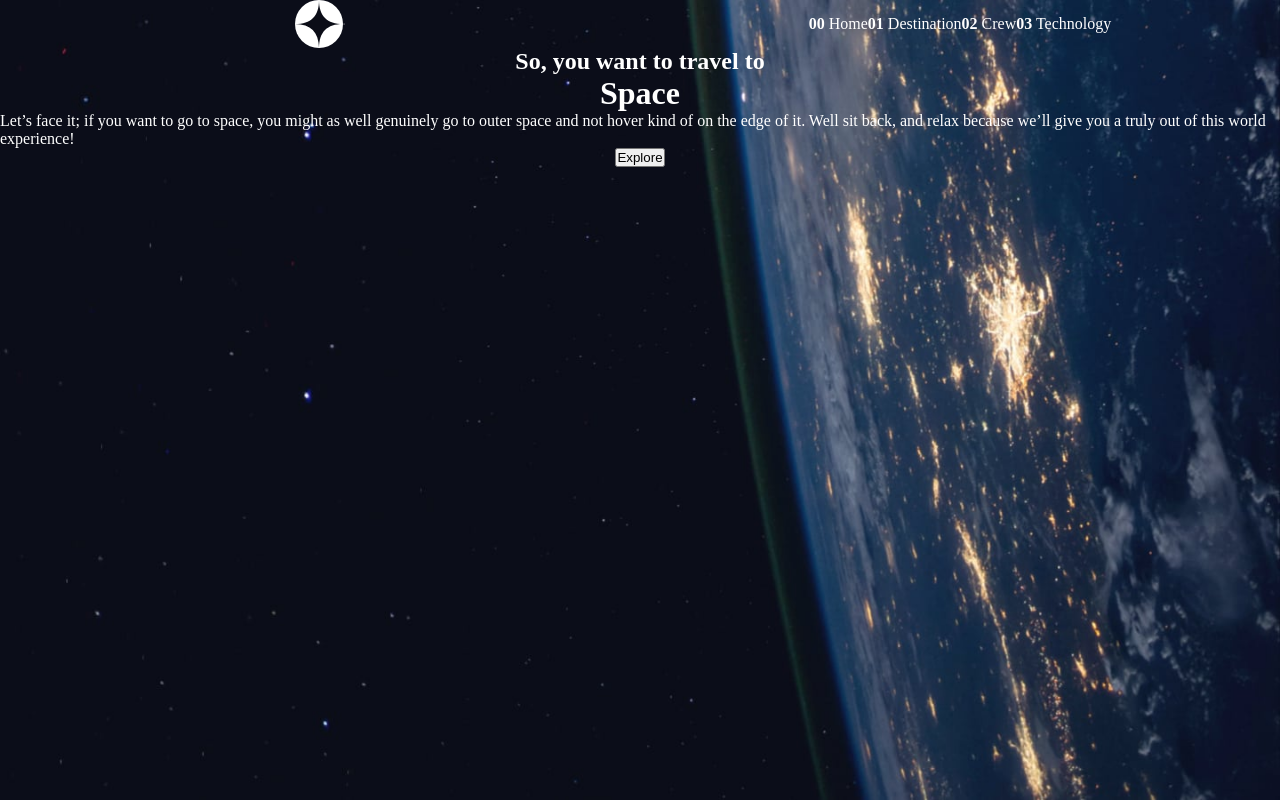
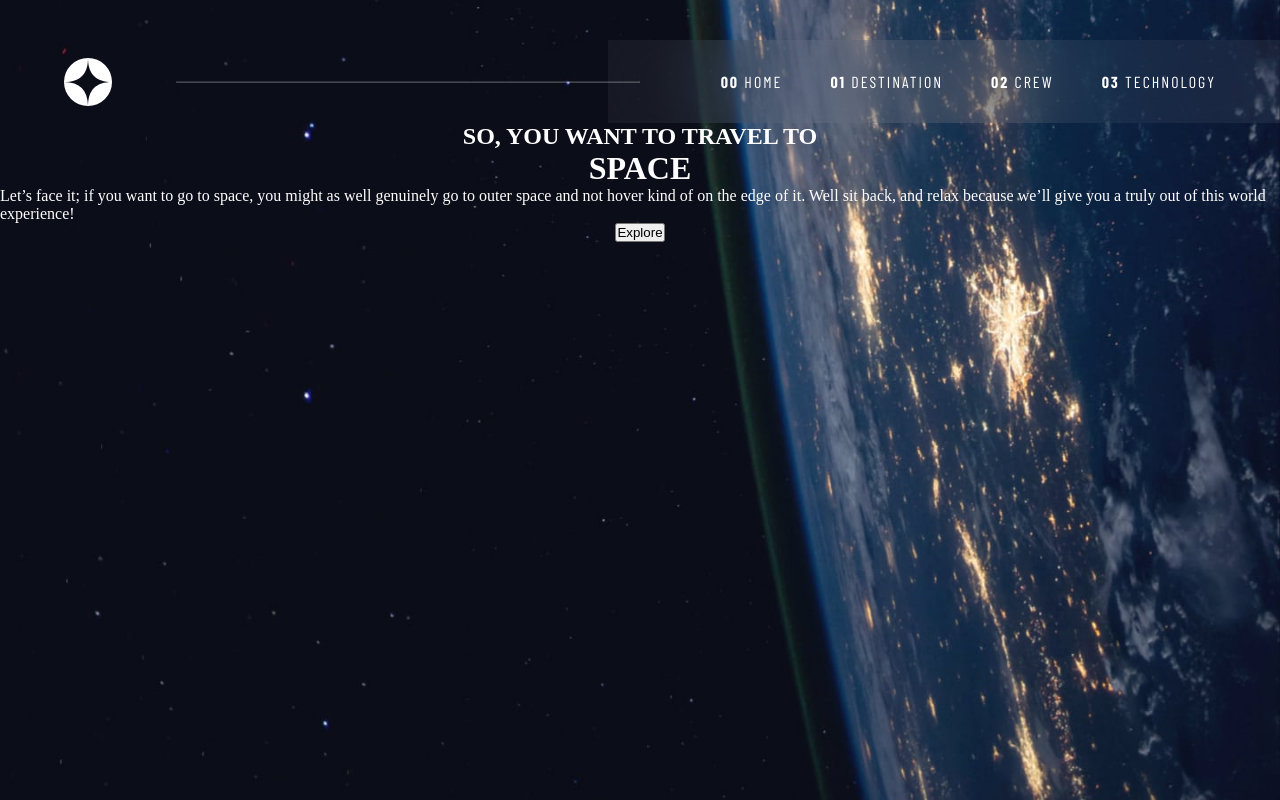
Before and after one commit to jkaps9/space-tourism-website, a plain HTML site: page index.html in a window 1280 px wide. Drawn offline with nearby package versions, Linux system fonts and the light colour scheme; a web font is replaced by a local one.

Commit message:
Style header

```diff
--- a/index.html
+++ b/index.html
@@ -30,7 +30,7 @@
       </div>
 
       <div class="menu-wrapper flex-container">
-        <ul class="flex-container">
+        <ul class="flex-container desktop-textpreset8">
           <li>
             <a href="/"><strong>00</strong> Home</a>
           </li>
--- a/styles.css
+++ b/styles.css
@@ -12,40 +12,40 @@
     --color-white: #ffffff;
     --color-blue300: #d0d6f9;
     --color-blue900: #0b0d17;
-    --spacing-100: 8;
-    --spacing-200: 16;
-    --spacing-300: 24;
-    --spacing-400: 32;
-    --spacing-500: 40;
-    --spacing-600: 48;
-    --spacing-800: 64;
-    --spacing-1000: 80;
-    --spacing-1200: 96;
-    --spacing-1600: 128;
-    --spacing-50: 4;
-    --spacing-25: 2;
-    --spacing-150: 12;
-    --fontsize-desktop-textpreset1: 144;
-    --fontsize-desktop-textpreset2: 96;
-    --fontsize-desktop-textpreset3: 56;
-    --fontsize-desktop-textpreset4: 32;
-    --fontsize-desktop-textpreset5: 28;
-    --fontsize-desktop-textpreset6: 28;
-    --fontsize-desktop-textpreset7: 14;
-    --fontsize-desktop-textpreset8: 16;
-    --fontsize-desktop-textpreset9: 18;
-    --fontsize-tablet-textpreset2: 80;
-    --fontsize-tablet-textpreset9: 16;
-    --fontsize-tablet-textpreset5: 20;
-    --fontsize-tablet-textpreset4: 24;
-    --fontsize-tablet-textpreset3: 40;
-    --fontsize-mobile-textpreset2: 56;
-    --fontsize-mobile-textpreset3: 24;
-    --fontsize-mobile-textpreset4: 18;
-    --fontsize-mobile-textpreset6: 16;
-    --fontsize-mobile-textpreset9: 15;
-    --fontsize-mobile-textpreset1: 80;
-    --fontsize-mobile-textpreset8: 14;
+    --spacing-100: 8px;
+    --spacing-200: 16px;
+    --spacing-300: 24px;
+    --spacing-400: 32px;
+    --spacing-500: 40px;
+    --spacing-600: 48px;
+    --spacing-800: 64px;
+    --spacing-1000: 80px;
+    --spacing-1200: 96px;
+    --spacing-1600: 128px;
+    --spacing-50: 4px;
+    --spacing-25: 2px;
+    --spacing-150: 12px;
+    --fontsize-desktop-textpreset1: 144px;
+    --fontsize-desktop-textpreset2: 96px;
+    --fontsize-desktop-textpreset3: 56px;
+    --fontsize-desktop-textpreset4: 32px;
+    --fontsize-desktop-textpreset5: 28px;
+    --fontsize-desktop-textpreset6: 28px;
+    --fontsize-desktop-textpreset7: 14px;
+    --fontsize-desktop-textpreset8: 16px;
+    --fontsize-desktop-textpreset9: 18px;
+    --fontsize-tablet-textpreset2: 80px;
+    --fontsize-tablet-textpreset9: 16px;
+    --fontsize-tablet-textpreset5: 20px;
+    --fontsize-tablet-textpreset4: 24px;
+    --fontsize-tablet-textpreset3: 40px;
+    --fontsize-mobile-textpreset2: 56px;
+    --fontsize-mobile-textpreset3: 24px;
+    --fontsize-mobile-textpreset4: 18px;
+    --fontsize-mobile-textpreset6: 16px;
+    --fontsize-mobile-textpreset9: 15px;
+    --fontsize-mobile-textpreset1: 80px;
+    --fontsize-mobile-textpreset8: 14px;
 }
 
 /* ALL STYLES FROM FIGMA */
@@ -209,12 +209,16 @@ body {
 
 header {
     width: 100%;
-    align-self: stretch;
     padding-top: var(--spacing-500);
 }
 
 main {
     flex: 1
+}
+
+h1,
+h2 {
+    text-transform: uppercase;
 }
 
 .flex-container {
@@ -237,15 +241,21 @@ main {
 }
 
 .logo-wrapper hr {
+    flex: 1 0 0;
     height: 1px;
     opacity: 0.25;
     background-color: var(--color-white);
+    margin-right: calc(var(--spacing-400)*-1);
+    z-index: 2;
 }
 
 .menu-wrapper {
-    flex: 1;
-    padding: 0 var(--spacing-800);
-
+    flex: 1 0 0;
+    padding: var(--spacing-400) var(--spacing-800);
+    min-width: 664px;
+    justify-content: flex-end;
+    background-color: rgba(255, 255, 255, 0.05);
+    backdrop-filter: blur(40px);
 }
 
 .menu-wrapper ul {
@@ -256,6 +266,7 @@ main {
 .menu-wrapper ul li a {
     text-decoration: none;
     color: var(--color-white);
+    text-transform: uppercase;
 }
 
 /* Homepage */
```
